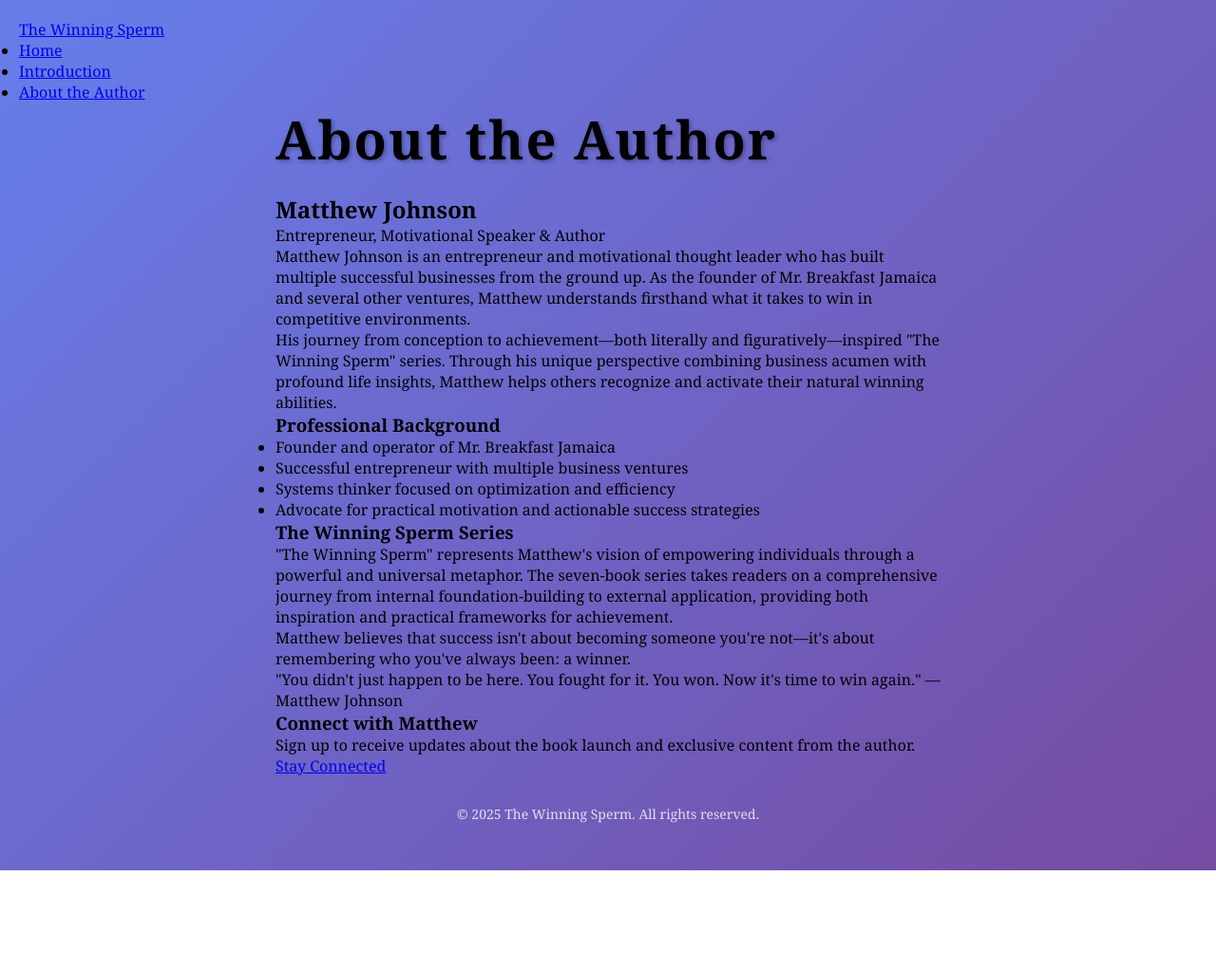
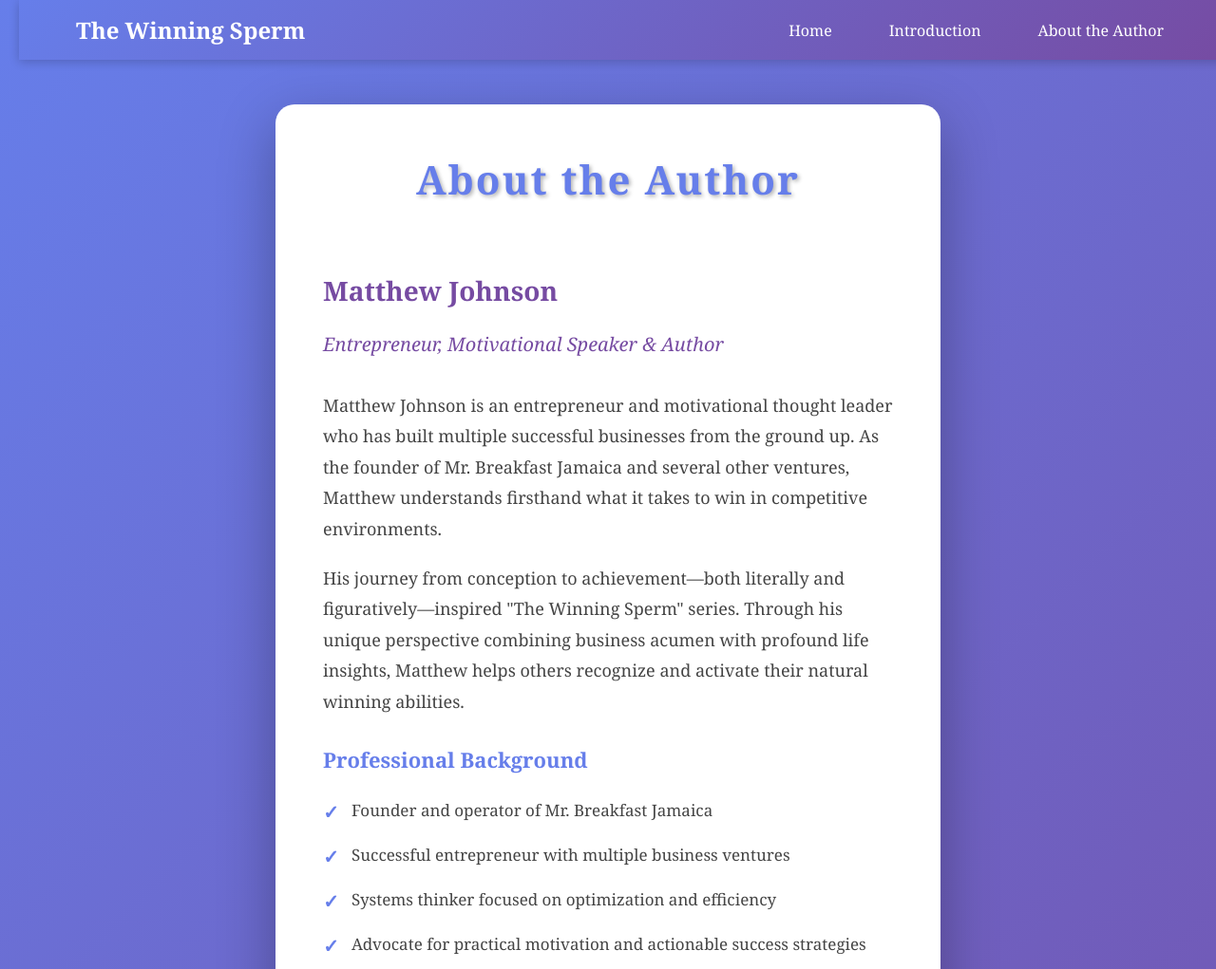
Before and after one commit to Prodigi101/noob, a plain HTML site: page about-author.html in a window 1280 px wide. Shown: the top 1021 px of the page at 95% size. Before the commit the page ends 917 px from the top, so only its background shows below. Drawn offline with Linux system fonts and the light colour scheme.

Commit message:
Update book-style.css

```diff
--- a/book-style.css
+++ b/book-style.css
@@ -1,4 +1,61 @@
-* {
+/* Navigation Menu */
+.navbar {
+    background: linear-gradient(135deg, #667eea 0%, #764ba2 100%);
+    padding: 15px 0;
+    position: fixed;
+    width: 100%;
+    top: 0;
+    z-index: 1000;
+    box-shadow: 0 2px 10px rgba(0,0,0,0.2);
+}
+
+.nav-container {
+    max-width: 1200px;
+    margin: 0 auto;
+    padding: 0 20px;
+    display: flex;
+    justify-content: space-between;
+    align-items: center;
+}
+
+.nav-logo {
+    color: white;
+    font-size: 24px;
+    font-weight: bold;
+    text-decoration: none;
+    font-family: 'Georgia', serif;
+}
+
+.nav-menu {
+    display: flex;
+    list-style: none;
+    margin: 0;
+    padding: 0;
+    gap: 30px;
+}
+
+.nav-item {
+    margin: 0;
+}
+
+.nav-link {
+    color: white;
+    text-decoration: none;
+    font-size: 16px;
+    font-weight: 500;
+    padding: 8px 15px;
+    border-radius: 5px;
+    transition: background-color 0.3s;
+}
+
+.nav-link:hover {
+    background-color: rgba(255, 255, 255, 0.2);
+}
+
+/* Add padding to body so content doesn't hide under fixed navbar */
+body {
+    padding-top: 70px;
+}* {
     margin: 0;
     padding: 0;
     box-sizing: border-box;
@@ -8,8 +65,9 @@ body {
     font-family: 'Georgia', serif;
     background: linear-gradient(135deg, #667eea 0%, #764ba2 100%);
     min-height: 100vh;
-    padding: 20px;
+    padding: 70px 20px 20px;  /* Changed: added 70px top padding for navbar */
 }
+
 
 .container {
     max-width: 700px;
@@ -256,3 +314,174 @@ input:focus {
 .modal.hidden {
     display: none;
 }
+/* Content Pages Styling */
+.content-page {
+    background: white;
+    padding: 50px;
+    border-radius: 20px;
+    box-shadow: 0 20px 60px rgba(0,0,0,0.3);
+    margin: 40px auto;
+    max-width: 900px;
+}
+
+.content-page h1 {
+    color: #667eea;
+    font-size: 42px;
+    margin-bottom: 30px;
+    text-align: center;
+}
+
+.content-page h2 {
+    color: #764ba2;
+    font-size: 28px;
+    margin-top: 40px;
+    margin-bottom: 20px;
+}
+
+.content-page h3 {
+    color: #667eea;
+    font-size: 22px;
+    margin-top: 30px;
+    margin-bottom: 15px;
+}
+
+.intro-content p,
+.author-bio p {
+    color: #444;
+    font-size: 18px;
+    line-height: 1.8;
+    margin-bottom: 20px;
+}
+
+.intro-lead {
+    font-size: 22px !important;
+    font-style: italic;
+    color: #667eea !important;
+    border-left: 4px solid #667eea;
+    padding-left: 20px;
+    margin: 30px 0;
+}
+
+/* Author Page Specific */
+.author-section {
+    display: flex;
+    flex-direction: column;
+    gap: 30px;
+}
+
+.author-photo {
+    width: 200px;
+    height: 200px;
+    border-radius: 50%;
+    object-fit: cover;
+    margin: 0 auto 30px;
+    border: 5px solid #667eea;
+    box-shadow: 0 5px 20px rgba(102, 126, 234, 0.3);
+}
+
+.author-title {
+    font-style: italic;
+    color: #764ba2 !important;
+    font-size: 20px !important;
+    margin-bottom: 30px !important;
+}
+
+.author-accomplishments {
+    list-style: none;
+    padding: 0;
+}
+
+.author-accomplishments li {
+    padding: 12px 0 12px 30px;
+    position: relative;
+    color: #444;
+    font-size: 17px;
+}
+
+.author-accomplishments li:before {
+    content: "✓";
+    position: absolute;
+    left: 0;
+    color: #667eea;
+    font-weight: bold;
+    font-size: 20px;
+}
+
+.author-quote {
+    background: #f8f9ff;
+    border-left: 5px solid #667eea;
+    padding: 30px;
+    margin: 40px 0;
+    font-size: 22px;
+    font-style: italic;
+    color: #333;
+    border-radius: 10px;
+}
+
+.quote-author {
+    display: block;
+    margin-top: 15px;
+    font-size: 16px;
+    color: #764ba2;
+    font-weight: 600;
+}
+
+/* CTA Box */
+.cta-box {
+    background: linear-gradient(135deg, #667eea 0%, #764ba2 100%);
+    padding: 40px;
+    border-radius: 15px;
+    text-align: center;
+    margin-top: 50px;
+    color: white;
+}
+
+.cta-box h3 {
+    color: white !important;
+    margin-top: 0;
+    font-size: 28px;
+}
+
+.cta-box p {
+    color: white !important;
+    font-size: 18px;
+    margin-bottom: 25px;
+}
+
+.cta-button {
+    display: inline-block;
+    background: white;
+    color: #667eea;
+    padding: 15px 40px;
+    border-radius: 8px;
+    text-decoration: none;
+    font-weight: 600;
+    font-size: 18px;
+    transition: transform 0.2s, box-shadow 0.2s;
+}
+
+.cta-button:hover {
+    transform: translateY(-2px);
+    box-shadow: 0 5px 20px rgba(255, 255, 255, 0.3);
+}
+
+/* Mobile Responsive for Navigation */
+@media (max-width: 768px) {
+    .nav-menu {
+        flex-direction: column;
+        gap: 10px;
+    }
+
+    .nav-container {
+        flex-direction: column;
+        gap: 15px;
+    }
+
+    .content-page {
+        padding: 30px 20px;
+    }
+
+    .content-page h1 {
+        font-size: 32px;
+    }
+}
```
